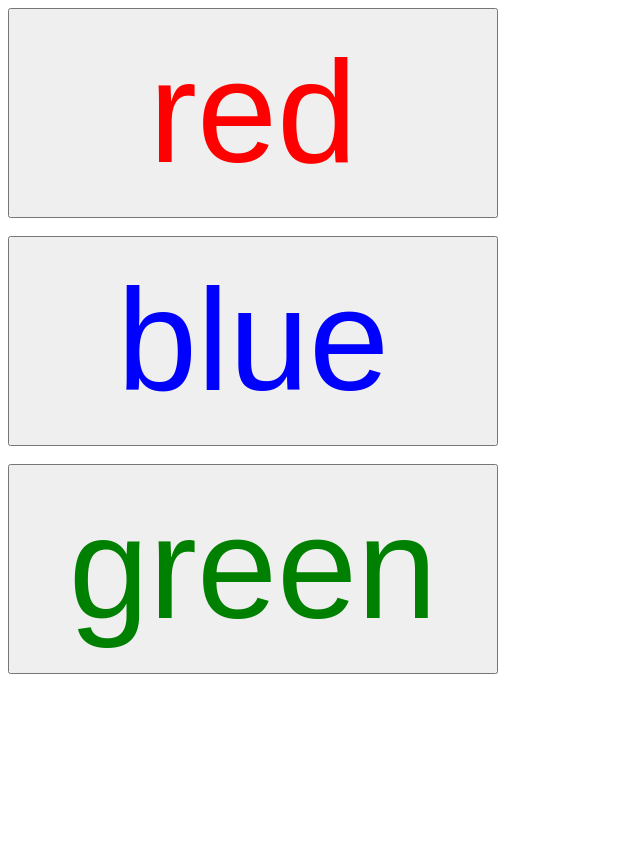
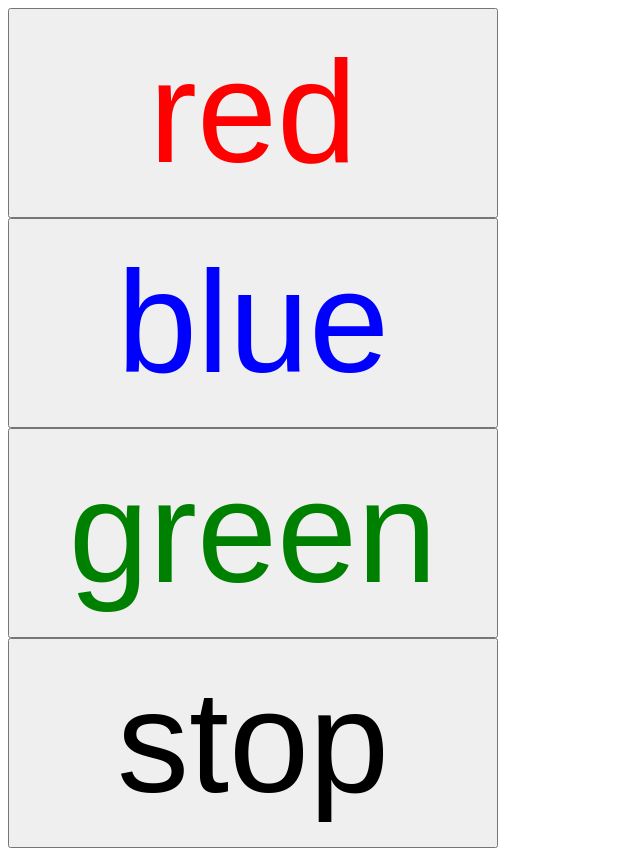
Before and after one commit to manuelgu/rpi-led-control, a PHP site: page / in a window 1280 px wide. Shown: the whole page, without its empty margins (0-640 px from the left). Before the commit the page ends 674 px from the top, so only its background shows below. Run offline with PHP 8.4, Linux system fonts and the light colour scheme.

Commit message:
formatting

```diff
--- a/code/index.php
+++ b/code/index.php
@@ -11,9 +11,6 @@ if (isset($_GET['color'])) {
 file_put_contents($file, $current);
 
 ?>
-
-
-
 <!DOCTYPE html>
 <html>
 <head>
@@ -21,19 +18,21 @@ file_put_contents($file, $current);
 	<title>RPi LED Control</title>
 	<style>
 	input {
-        width: 490px;
-        height: 210px;
-        font-size: 9em;
+          width: 490px;
+          height: 210px;
+          font-size: 9em;
 	}
 	</style>
 </head>
 <body>
 	<form action="index.php" method="GET" name="ledform">
 		<input type="submit" value="red" name="color" style="color:red">
-		<br><br>
+		<br>
 		<input type="submit" value="blue" name="color" style="color:blue">
-		<br><br>
+		<br>
 		<input type="submit" value="green" name="color" style="color:green">
+		<br>
+		<input type="submit" value="stop" name="color" style="color:black">
 	</form>
 </body>
 </html>
```
